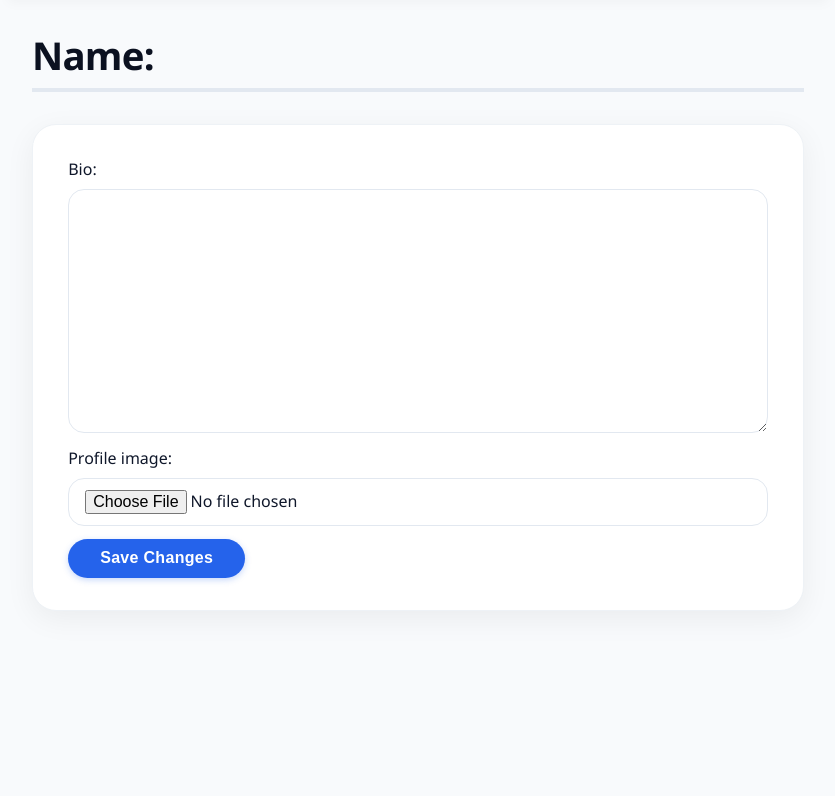
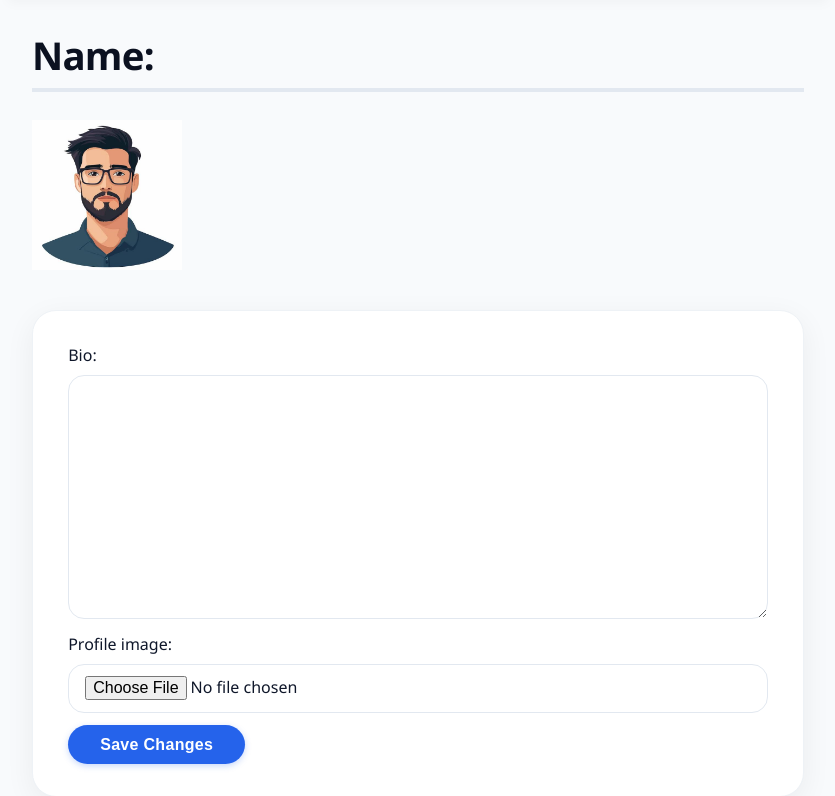
Before and after one commit to Hypothalamus143/FlooD.Onate, a Django app: template templates/profile/profile.html in a window 1280 px wide. Shown: the part 65-861 px from the top of the page, without its empty margins (222-1057 px from the left). Before the commit the page ends 646 px from the top, so only its background shows below. Run offline with Django 5.2, Linux system fonts and the light colour scheme; the template is opened without the code that fills it: values that come from a table or form of the project are taken from there, others are empty.

Commit message:
feat: displays the uploaded picture in profile, default avatar if null

```diff
--- a/apps/profiles/views.py
+++ b/apps/profiles/views.py
@@ -14,4 +14,4 @@ def profile(request):
         return redirect("profile:profile")
     else:
         form = ProfileForm(instance=instance)
-        return render(request, "profile/profile.html", {"form":form})
+        return render(request, "profile/profile.html", {"form":form, "profile":instance})
--- a/templates/profile/profile.html
+++ b/templates/profile/profile.html
@@ -1,7 +1,13 @@
 {% extends 'base.html' %}
+{% load static %}
 {%block title%}Profile{% endblock %}
 {% block content %}
     <h1>Name: {{user.first_name}} {{user.last_name}}</h1>
+    {% if profile.profile_image %}
+        <img src="{{ profile.profile_image.url }}" alt="{{ profile.user.username }}'s Avatar" width="150" height="150">
+    {% else %}
+        <img src="{% static 'images/default-avatar.jpg' %}" alt="Default Avatar" width="150" height="150">
+    {% endif %}
     <form action="{% url 'profile:profile' %}" method="POST" enctype="multipart/form-data">
         {% csrf_token %}
 
```
Also changed, not shown: static/images/default-avatar.jpg (added).
